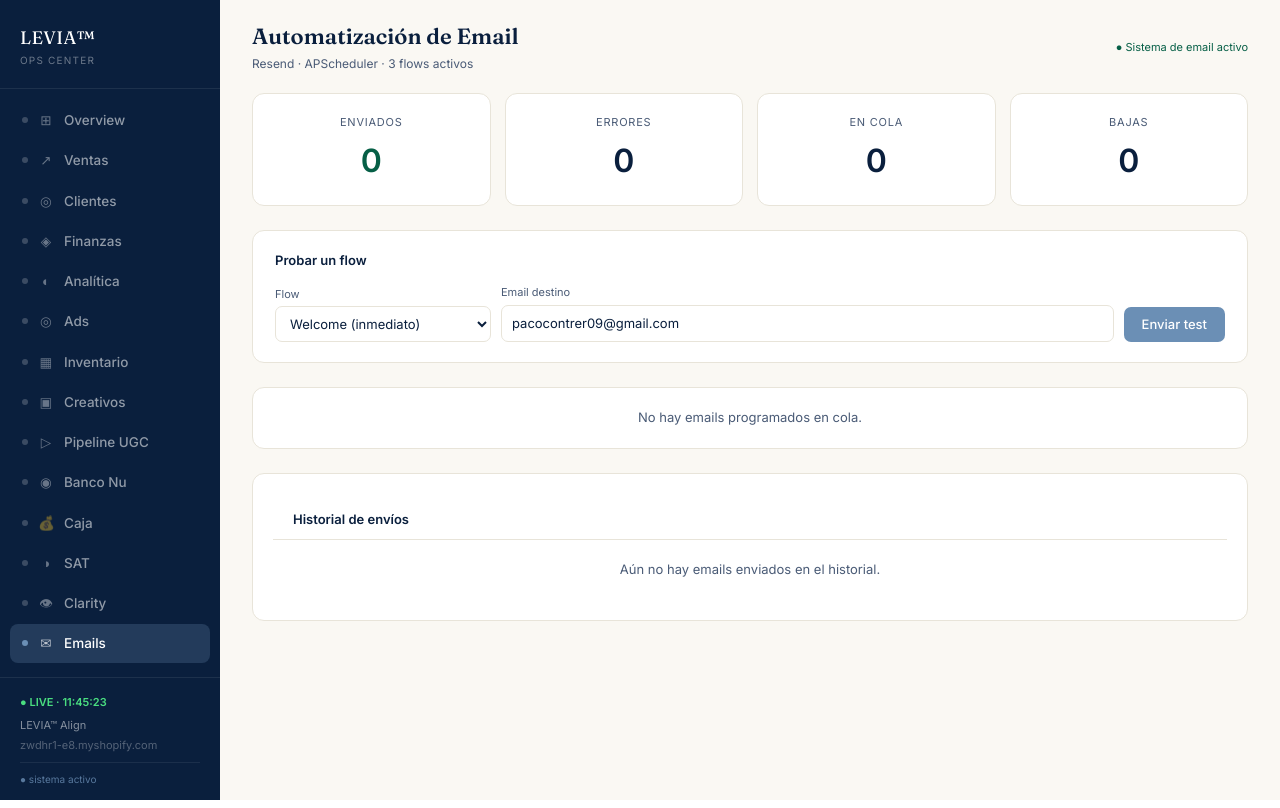
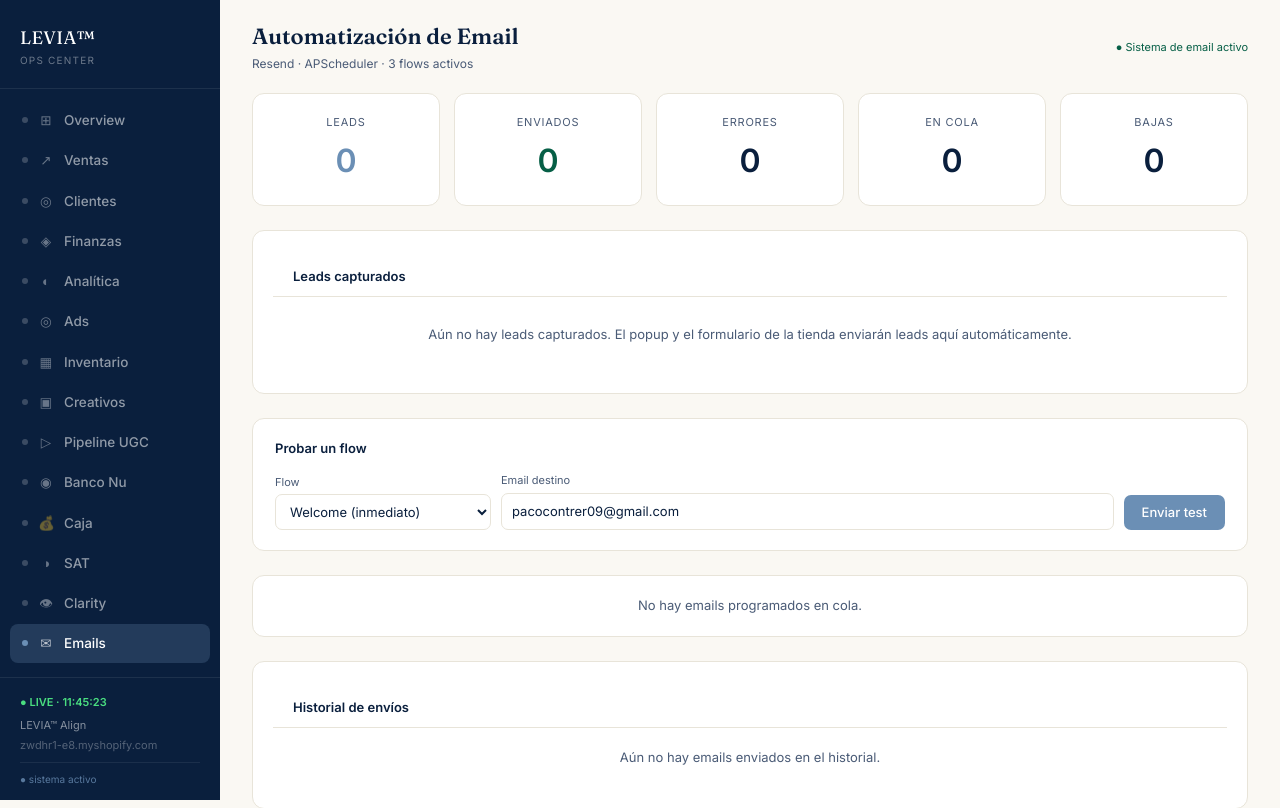
Before and after one commit to pacocontrer09-blip/levia-dashboard, a FastAPI app: page /email/ in a window 1280 px wide. Shown: the top 808 px of the page. Run offline with FastAPI, Linux system fonts and the light colour scheme; parts of the project's set-up code (start-up, migrations or seed data) failed here and were passed over; some libraries are stand-ins or nearby versions.

Commit message:
Dashboard email: tabla de leads con flow step y próximo envío
Co-Authored-By: Claude Sonnet 4.6 <noreply@anthropic.com>

```diff
--- a/routers/email_admin.py
+++ b/routers/email_admin.py
@@ -16,13 +16,76 @@ templates = Jinja2Templates(directory="templates")
 router = APIRouter()
 
 
+def _build_leads(log: list, pending: list, unsubs: set) -> list:
+    """Agrega emails únicos con fecha de suscripción, step actual y estado."""
+    from collections import defaultdict
+
+    # Pasos enviados por email
+    sent_steps: dict[str, list] = defaultdict(list)
+    subscribed_at: dict[str, str] = {}
+    for e in log:
+        if e.get("status") != "sent":
+            continue
+        email = e.get("to", "")
+        if not email:
+            continue
+        sent_steps[email].append(e.get("template", ""))
+        # fecha más antigua = cuándo se suscribió
+        ts = e.get("ts", "")
+        if email not in subscribed_at or ts < subscribed_at[email]:
+            subscribed_at[email] = ts
+
+    # Pasos pendientes por email
+    pending_steps: dict[str, list] = defaultdict(list)
+    pending_next: dict[str, str] = {}
+    for j in pending:
+        email = j.get("email", "")
+        if email:
+            pending_steps[email].append(j)
+            # próximo envío = el más cercano
+            run_at = j.get("run_at", "")
+            if email not in pending_next or run_at < pending_next[email]:
+                pending_next[email] = run_at
+
+    all_emails = set(sent_steps.keys()) | set(pending_steps.keys())
+
+    leads = []
+    for email in all_emails:
+        steps_sent  = len(sent_steps[email])
+        steps_queue = len(pending_steps[email])
+        total_flow  = steps_sent + steps_queue
+
+        if "welcome_03" in str(sent_steps[email]):
+            flow_label = "Completo"
+            flow_color = "#065f46"
+        elif steps_sent > 0:
+            flow_label = f"Paso {steps_sent}/{total_flow}"
+            flow_color = "#6B8FB5"
+        else:
+            flow_label = "En cola"
+            flow_color = "#C8A15A"
+
+        leads.append({
+            "email":         email,
+            "subscribed_at": subscribed_at.get(email, "")[:16].replace("T", " "),
+            "flow_label":    flow_label,
+            "flow_color":    flow_color,
+            "next_send":     pending_next.get(email, "")[:16].replace("T", " "),
+            "unsubscribed":  email in unsubs,
+        })
+
+    leads.sort(key=lambda x: x["subscribed_at"], reverse=True)
+    return leads
+
+
 @router.get("/", response_class=HTMLResponse)
 async def email_dashboard(request: Request):
     pending = _load_pending()
     unsubs  = _load_unsubscribed()
-    log     = get_email_log(100)
+    log     = get_email_log(200)
     sent_total  = sum(1 for e in log if e.get("status") == "sent")
     error_total = sum(1 for e in log if e.get("status") == "error")
+    leads = _build_leads(log, pending, unsubs)
     return templates.TemplateResponse("email.html", {
         "request": request,
         "page": "email",
@@ -31,6 +94,8 @@ async def email_dashboard(request: Request):
         "error_total": error_total,
         "pending_total": len(pending),
         "unsubscribed_total": len(unsubs),
+        "leads_total": len(leads),
+        "leads": leads,
         "pending_jobs": sorted(pending, key=lambda j: j.get("run_at", "")),
         "recent_sends": log,
         "resend_missing": not os.getenv("RESEND_API_KEY"),
--- a/templates/email.html
+++ b/templates/email.html
@@ -21,7 +21,11 @@
 {% endif %}
 
 {# ── KPIs ──────────────────────────────────────────────────────────────── #}
-<div style="display:grid;grid-template-columns:repeat(4,1fr);gap:14px;margin-bottom:24px;">
+<div style="display:grid;grid-template-columns:repeat(5,1fr);gap:14px;margin-bottom:24px;">
+  <div class="card" style="text-align:center;padding:20px 12px;">
+    <div style="font-size:11px;color:var(--ink-soft);text-transform:uppercase;letter-spacing:.07em;margin-bottom:6px;">Leads</div>
+    <div style="font-size:32px;font-weight:700;color:#6B8FB5;">{{ leads_total }}</div>
+  </div>
   <div class="card" style="text-align:center;padding:20px 12px;">
     <div style="font-size:11px;color:var(--ink-soft);text-transform:uppercase;letter-spacing:.07em;margin-bottom:6px;">Enviados</div>
     <div style="font-size:32px;font-weight:700;color:#065f46;">{{ sent_total }}</div>
@@ -38,6 +42,56 @@
     <div style="font-size:11px;color:var(--ink-soft);text-transform:uppercase;letter-spacing:.07em;margin-bottom:6px;">Bajas</div>
     <div style="font-size:32px;font-weight:700;color:var(--ink);">{{ unsubscribed_total }}</div>
   </div>
+</div>
+
+{# ── Tabla de leads ────────────────────────────────────────────────────── #}
+<div class="card" style="margin-bottom:24px;">
+  <div style="padding:16px 20px 10px;font-size:13px;font-weight:600;border-bottom:1px solid var(--border);display:flex;justify-content:space-between;align-items:center;">
+    <span>Leads capturados{% if leads %} ({{ leads|length }}){% endif %}</span>
+    {% if leads %}
+    <span style="font-size:11px;color:var(--ink-soft);font-weight:400;">Welcome flow · 3 emails</span>
+    {% endif %}
+  </div>
+  {% if leads %}
+  <div style="overflow-x:auto;">
+    <table style="width:100%;border-collapse:collapse;font-size:12px;">
+      <thead>
+        <tr style="background:var(--bg-soft);">
+          <th style="padding:8px 16px;text-align:left;font-weight:500;color:var(--ink-soft);">Email</th>
+          <th style="padding:8px 16px;text-align:left;font-weight:500;color:var(--ink-soft);">Suscrito</th>
+          <th style="padding:8px 16px;text-align:left;font-weight:500;color:var(--ink-soft);">Flow</th>
+          <th style="padding:8px 16px;text-align:left;font-weight:500;color:var(--ink-soft);">Próximo email</th>
+          <th style="padding:8px 16px;text-align:left;font-weight:500;color:var(--ink-soft);">Estado</th>
+        </tr>
+      </thead>
+      <tbody>
+        {% for l in leads %}
+        <tr style="border-top:1px solid var(--border);">
+          <td style="padding:10px 16px;font-weight:500;">{{ l.email }}</td>
+          <td style="padding:10px 16px;color:var(--ink-soft);white-space:nowrap;">{{ l.subscribed_at or "—" }}</td>
+          <td style="padding:10px 16px;">
+            <span style="padding:2px 9px;border-radius:999px;font-size:10px;font-weight:600;background:{{ l.flow_color }}22;color:{{ l.flow_color }};">
+              {{ l.flow_label }}
+            </span>
+          </td>
+          <td style="padding:10px 16px;color:var(--ink-soft);white-space:nowrap;">{{ l.next_send or "—" }}</td>
+          <td style="padding:10px 16px;">
+            {% if l.unsubscribed %}
+            <span style="color:#b91c1c;font-size:11px;">● baja</span>
+            {% else %}
+            <span style="color:#065f46;font-size:11px;">● activo</span>
+            {% endif %}
+          </td>
+        </tr>
+        {% endfor %}
+      </tbody>
+    </table>
+  </div>
+  {% else %}
+  <div style="padding:28px 20px;text-align:center;color:var(--ink-soft);font-size:13px;">
+    Aún no hay leads capturados. El popup y el formulario de la tienda enviarán leads aquí automáticamente.
+  </div>
+  {% endif %}
 </div>
 
 {# ── Envío de prueba ───────────────────────────────────────────────────── #}
```
